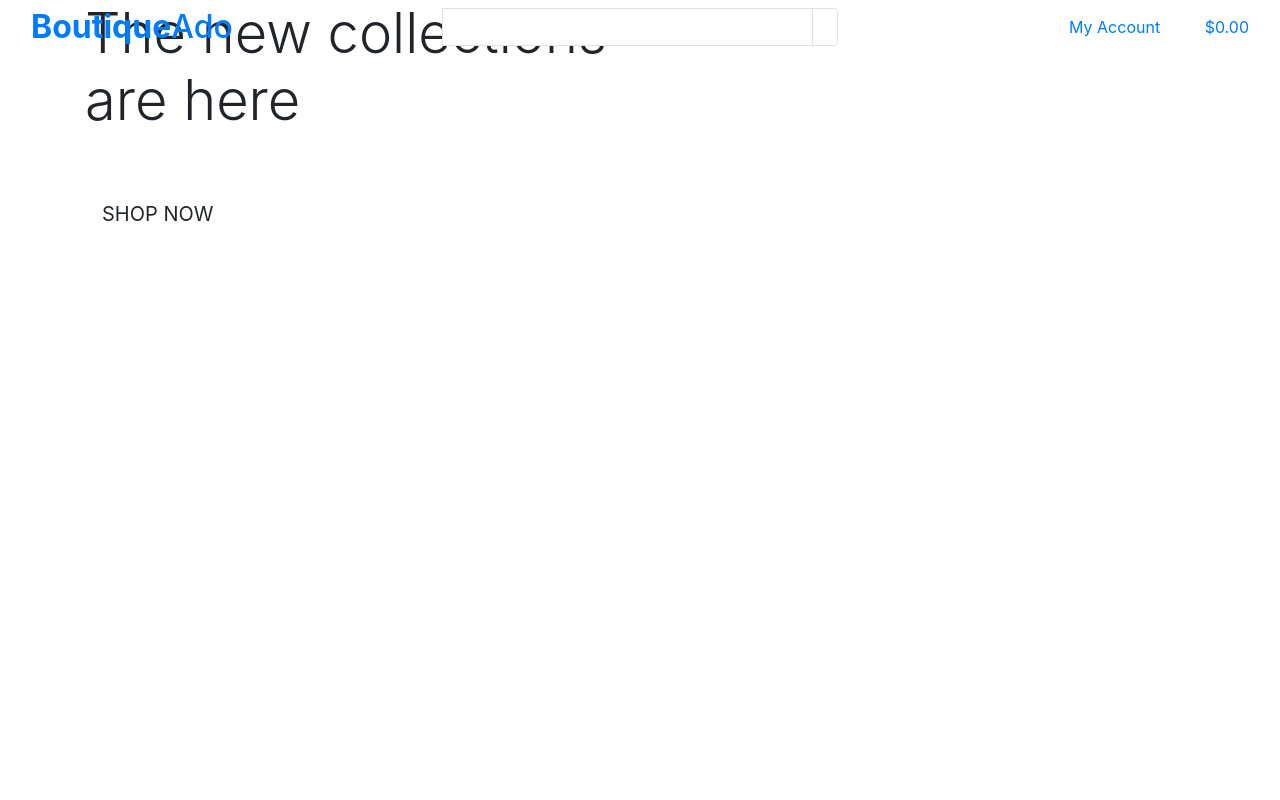
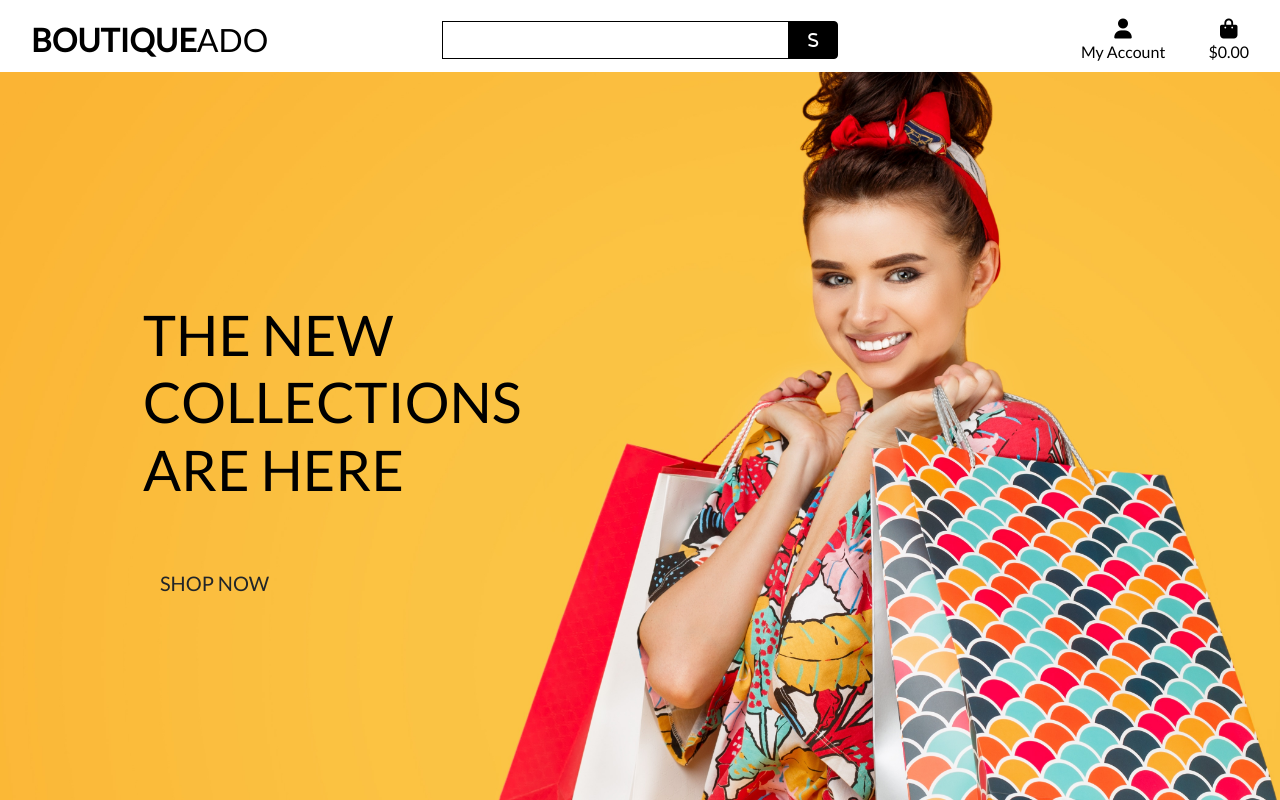
Before and after one commit to 2ndborn/boutique_ado_v1, a Django app: template home/templates/home/index.html in a window 1280 px wide. Run offline with Django 3.2, Linux system fonts and the light colour scheme; the template is opened without the code that fills it, so the values that code supplies are empty; some libraries are stand-ins or nearby versions.

Commit message:
Completed home page header and css

```diff
--- a/boutique_ado/settings.py
+++ b/boutique_ado/settings.py
@@ -146,6 +146,10 @@ USE_TZ = True
 # https://docs.djangoproject.com/en/3.2/howto/static-files/
 
 STATIC_URL = '/static/'
+STATICFILES_DIRS = os.path.join(BASE_DIR, 'static')
+
+STATIC_URL = '/media/'
+STATICFILES_DIRS = (os.path.join(BASE_DIR, 'media'),)
 
 # Default primary key field type
 # https://docs.djangoproject.com/en/3.2/ref/settings/#default-auto-field
--- a/boutique_ado/urls.py
+++ b/boutique_ado/urls.py
@@ -15,9 +15,11 @@ Including another URLconf
 """
 from django.contrib import admin
 from django.urls import path, include
+from django.conf import settings
+from django.conf.urls.static import static
 
 urlpatterns = [
     path('admin/', admin.site.urls),
     path('accounts/', include('allauth.urls')),
     path('', include('home.urls')),
-]
+] + static(settings.MEDIA_URL, document_root=settings.MEDIA_ROOT)
--- /dev/null
+++ b/static/css/base.css
@@ -0,0 +1,81 @@
+html {
+    height: 100%;
+}
+
+body {
+    background: url('/media/homepage_background_cropped.jpg') no-repeat center center fixed;
+    background-size: cover;
+    height: calc(100vh - 164px);
+    color: #555;
+    font-family: 'lato';
+}
+
+/* from Bulma */
+.icon {
+    align-items: center;
+    display: inline-flex;
+    justify-content: center;
+    height: 1.5rem;
+    width: 1.5rem;
+}
+
+.logo-font {
+    text-transform: uppercase;
+}
+
+.main-logo-link {
+    width: fit-content;
+}
+
+.shop-now-button {
+    background: black;
+    color: white;
+    min-width: 260px;
+}
+
+.btn-black {
+    background: black;
+    color: white;
+}
+
+.shop-now-button:hover,
+.shop-now-button:active,
+.shop-now-button:focus,
+.btn-black:hover,
+.btn-black:active,
+.btn-black:focus {
+    background: #222;
+    color: white;
+}
+
+.text-black {
+    color: #000 !important;
+}
+
+.border-black {
+    border: 1px solid black !important;
+}
+
+/* -------------------------------- Media Queries */
+
+/* Slightly larger container on xl screens */
+@media (min-width: 1200px) {
+    .container {
+        max-width: 80%;
+    }
+}
+
+/* fixed top navbar only on medium and up */
+@media (min-width: 992px) {
+    .fixed-top-desktop-only {
+        position: fixed;
+        top: 0;
+        right: 0;
+        left: 0;
+        z-index: 1030;
+    }
+
+    .header-container {
+        padding-top: 164px;
+    }
+}
--- a/templates/base.html
+++ b/templates/base.html
@@ -8,14 +8,26 @@
       name="viewport"
       content="width=device-width, initial-scale=1, shrink-to-fit=no"
     />
-    {% endblock %} {% block extra_meta %} {% endblock %} {% block corecss %}
+    {% endblock %}
+
+    {% block extra_meta %}
+    {% endblock %}
+
+    {% block corecss %}
     <link
       rel="stylesheet"
       href="https://cdn.jsdelivr.net/npm/bootstrap@4.6.2/dist/css/bootstrap.min.css"
       integrity="sha384-xOolHFLEh07PJGoPkLv1IbcEPTNtaed2xpHsD9ESMhqIYd0nLMwNLD69Npy4HI+N"
-      crossorigin="anonymous"
-    />
-    {% endblock %} {% block extra_css %} {% endblock %} {% block corejs %}
+      crossorigin="anonymous"/>
+    <link href="https://fonts.googleapis.com/css2?family=Lato&display=swap" rel="stylesheet">
+    <link rel="stylesheet" href="static/css/base.css">
+    {% endblock %}
+
+     {% block extra_css %}
+     {% endblock %}
+
+     {% block corejs %}
+    <script src="https://kit.fontawesome.com/23e3b6457b.js" crossorigin="anonymous"></script>
     <script
       src="https://cdn.jsdelivr.net/npm/jquery@3.5.1/dist/jquery.min.js"
       integrity="sha256-9/aliU8dGd2tb6OSsuzixeV4y/faTqgFtohetphbbj0="
@@ -39,7 +51,7 @@
 
   <body>
     <header class="container-fluid fixed-top">
-      <div class="row">
+      <div id="topnav" class="row bg-white pt-lg-2 d-none d-lg-flex">
         <div
           class="col-12 col-lg-4 my-auto py-1 py-lg-0 text-center text-lg-left"
         >
```
Also changed, not shown: media/homepage_background_cropped.jpg (added).
